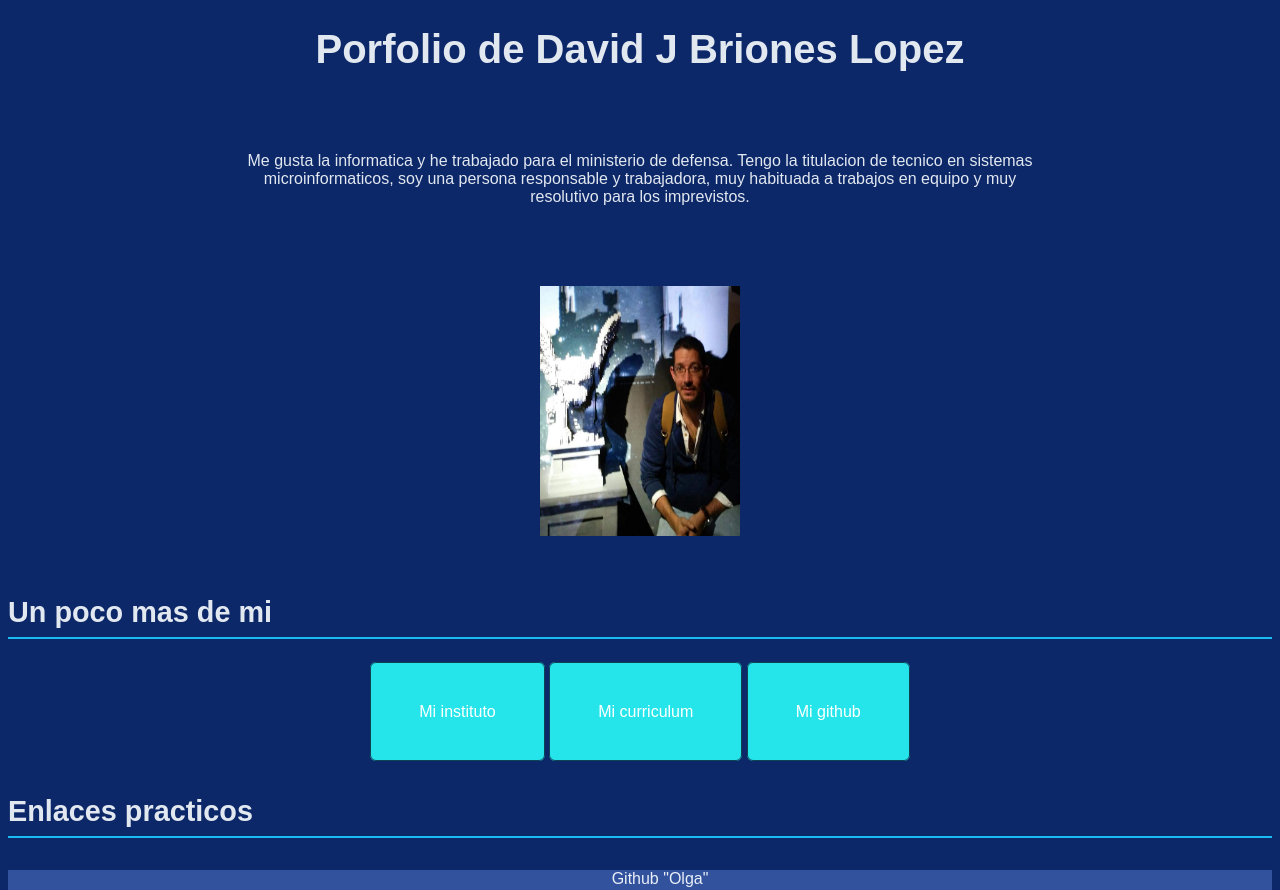
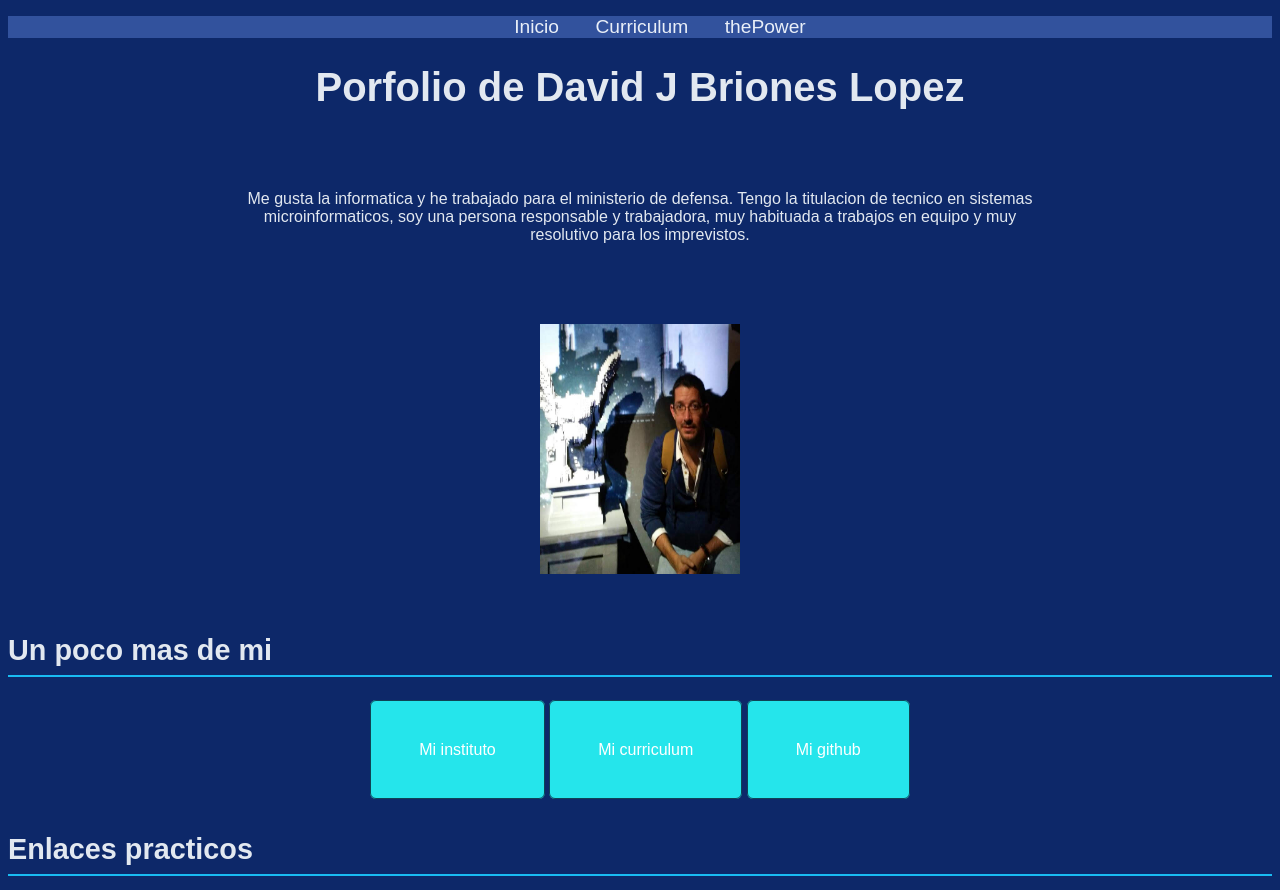
Before and after one commit to davidjbrilop-boop/ejercicio-de-navidad, a plain HTML site: page index.html in a window 1280 px wide. Shown: the top 890 px of the page. Drawn offline with Linux system fonts and the light colour scheme.

Commit message:
cambio de repositorio

```diff
--- a/index.html
+++ b/index.html
@@ -9,6 +9,14 @@
 </head>
 <body>
 <header>
+ <nav>
+  <ul>
+    <li><a href="index.html">Inicio</a></li>
+    <li><a href="curriculum.pdf" target="_blank" rel="noopener noreferrer">Curriculum</a></li>
+    <li><a href="https://thepower.education/" target="_blank" rel="noopener noreferrer">thePower</a></li>
+  </ul>
+</nav>
+
     <h1>Porfolio de David J Briones Lopez</h1>
     </header>
     <main>
--- a/style.css
+++ b/style.css
@@ -85,6 +85,21 @@ ul {
       text-align: center;
     }
 
+nav ul li {
+      display: inline;
+      margin: 0 1rem;
+      height: 100px;}
+nav ul li a {
+      color: #e9eff8;
+      text-decoration: none;
+      font-size: 1.2rem;
+      transition: .4s ease ;
+        }
+nav ul li a:hover {
+      color: #25e5eb;
+        }
+
+
 .enlaces {
       color: #e9eff8;
       text-decoration: none;
```
